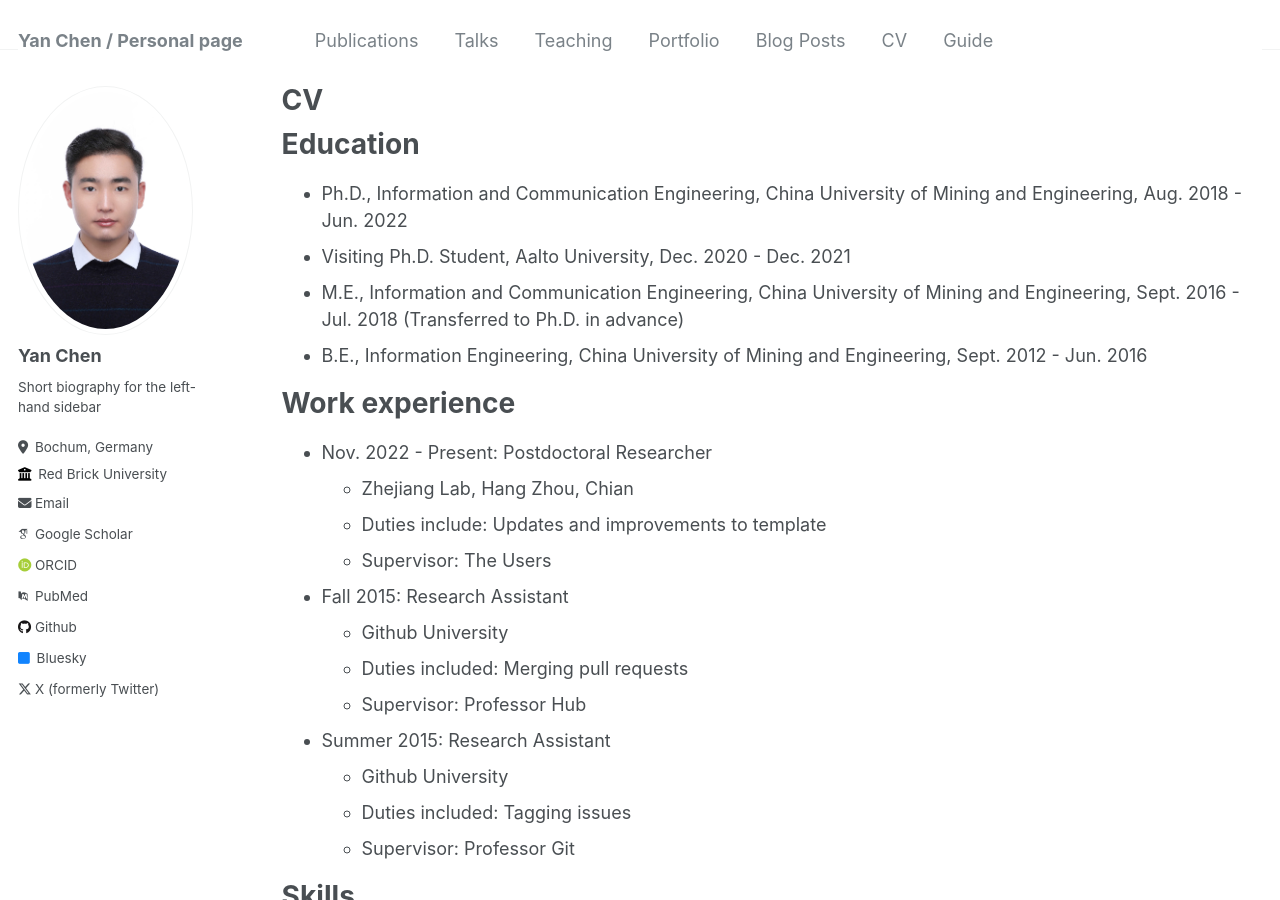
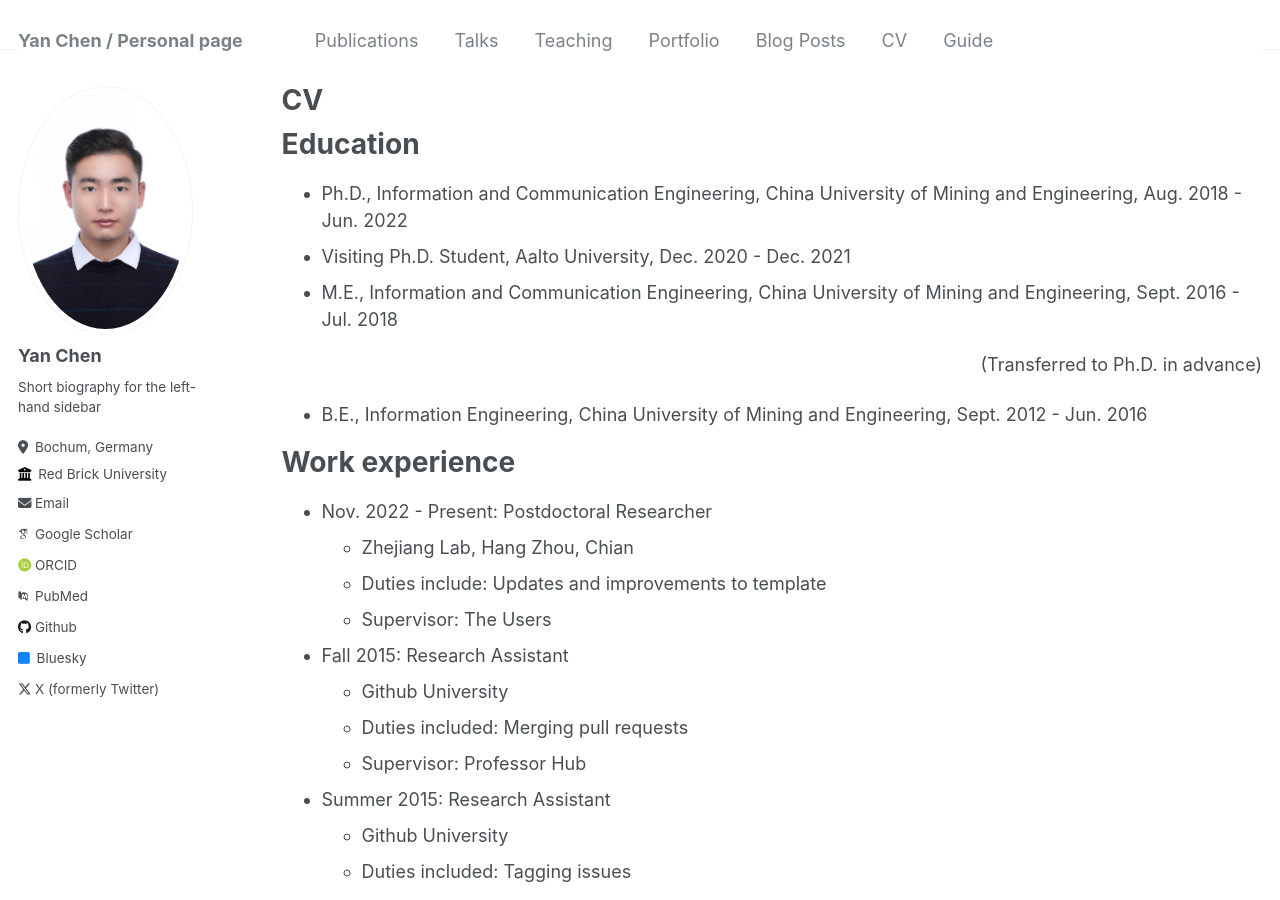
Before and after one commit to Yanni-Chen/Yanni-Chen.github.io, a Jekyll site: the page built from _pages/cv.md, in a window 1280 px wide and 900 px high. Built offline with Jekyll 4.4.1, drawn with Linux system fonts in a browser that asks for light colours; some web fonts are replaced.

Commit message:
Update cv.md

```diff
--- a/_pages/cv.md
+++ b/_pages/cv.md
@@ -14,7 +14,7 @@ Education
 * Ph.D., Information and Communication Engineering, China University of Mining and Engineering, Aug. 2018 - Jun. 2022
 * Visiting Ph.D. Student, Aalto University, Dec. 2020 - Dec. 2021
 * M.E., Information and Communication Engineering, China University of Mining and Engineering, Sept. 2016 - Jul. 2018
-                                                                                    (Transferred to Ph.D. in advance)
+  <p style="text-align:right">(Transferred to Ph.D. in advance) </p>
 * B.E., Information Engineering, China University of Mining and Engineering, Sept. 2012 - Jun. 2016
 
 Work experience
```
